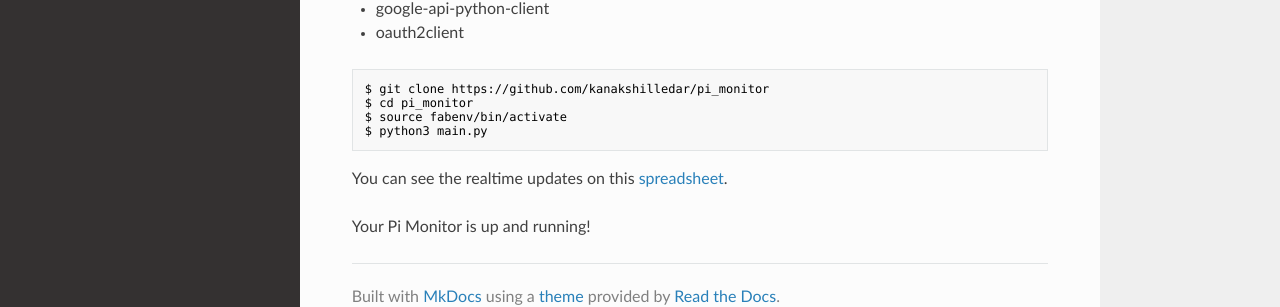
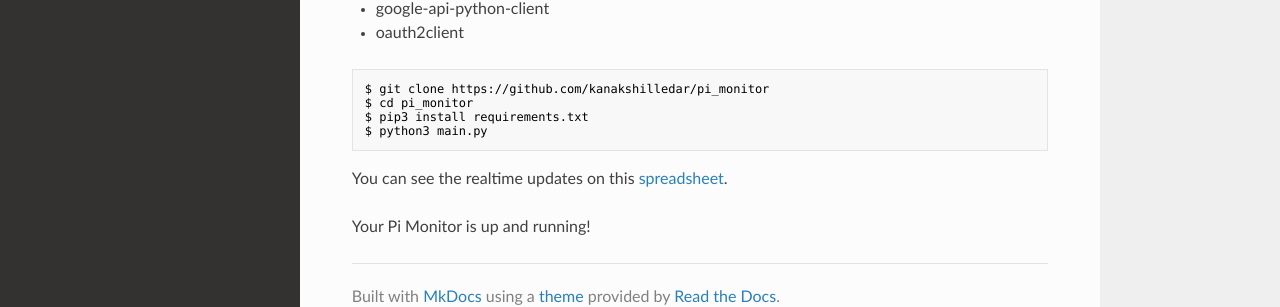
Before and after one commit to kanakshilledar/pi_monitor, an MkDocs documentation site: the page built from docs/docs/index.md, in a window 1280 px wide and 900 px high, scrolled down 926 px. Shown: the part 567-874 px from the top of the window. Built offline with MkDocs 1.6.1, drawn with Linux system fonts in a browser that asks for light colours; nearby versions of some CDN libraries.

Commit message:
update build instructions
updated build instructions

Signed-off-by: Kanak Shilledar <kanakshilledar111@protonmail.com>

````diff
--- a/docs/docs/index.md
+++ b/docs/docs/index.md
@@ -52,7 +52,7 @@ It will be inside the Interfaces option. Once enabled reboot Raspberry Pi to pro
 ```commandline
 $ git clone https://github.com/kanakshilledar/pi_monitor
 $ cd pi_monitor
-$ source fabenv/bin/activate
+$ pip3 install requirements.txt
 $ python3 main.py
 ```
 You can see the realtime updates on this [spreadsheet](https://docs.google.com/spreadsheets/d/1BrL5Otvrh-FoOBY85auZIQjPN3vux14J4V3oUd4Tpfk/).
````
Also changed, not shown: README.md.
